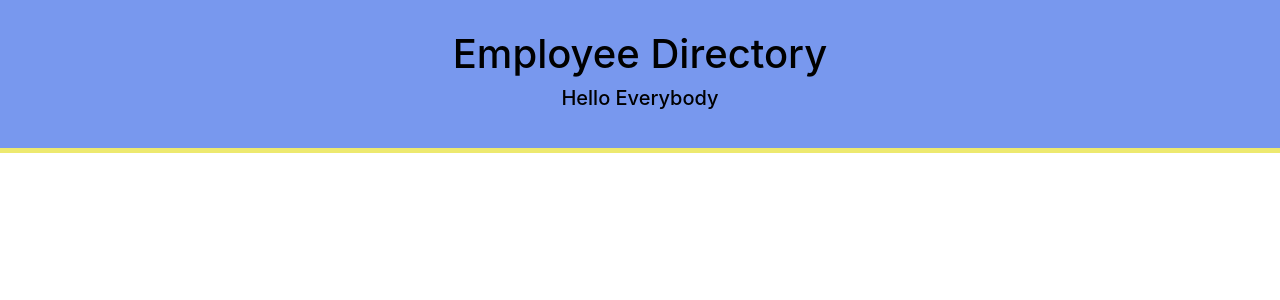
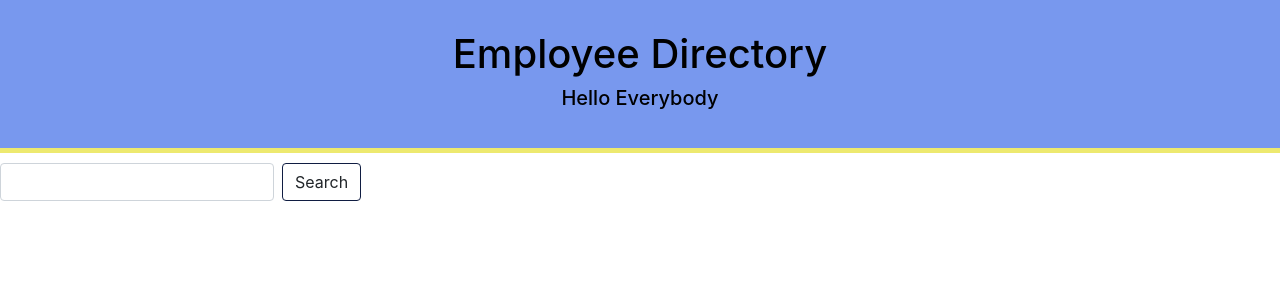
Before and after one commit to TaiLe96/React-homework, a React (Create React App) app in the folder my-app/: page / in a window 1280 px wide. Shown: the top 300 px of the page. Built offline with nearby package versions, Linux system fonts and the light colour scheme.

Commit message:
added searchbar.js and css

```diff
--- a/my-app/src/App.js
+++ b/my-app/src/App.js
@@ -1,5 +1,6 @@
 import React from "react";
 import Header from "./components/Header";
+import SearchBar from "./components/SearchBar"
 
 
 
@@ -7,6 +8,7 @@ function App(){
     return(
         <div>
             <Header/>
+            <SearchBar/>
         </div>
     )
 }
--- /dev/null
+++ b/my-app/src/components/SearchBar.js
@@ -0,0 +1,22 @@
+import React from "react";
+import "../style/searchbar.css";
+
+function SearchBar({handleSearch}){
+    return (
+        <div className="searchbar">
+            <form className="form-inline">
+                <input
+                className="form-control mr-sm-2"
+                type="search"
+                placehold="Search"
+                aria-label="Search"
+                onChange={e => handleSearch(e)}
+                />
+                <button className="btn my-2 my-sm-0" type="submit">
+                    Search
+                </button>
+            </form>
+        </div>
+    )
+}
+export default SearchBar;
--- /dev/null
+++ b/my-app/src/style/searchbar.css
@@ -0,0 +1,8 @@
+.searchbar button {
+    border: 1px solid #101D42;
+}
+
+.searchbar button:hover {
+    background-color: #101D42;
+    color: #ffffff;
+}
```
